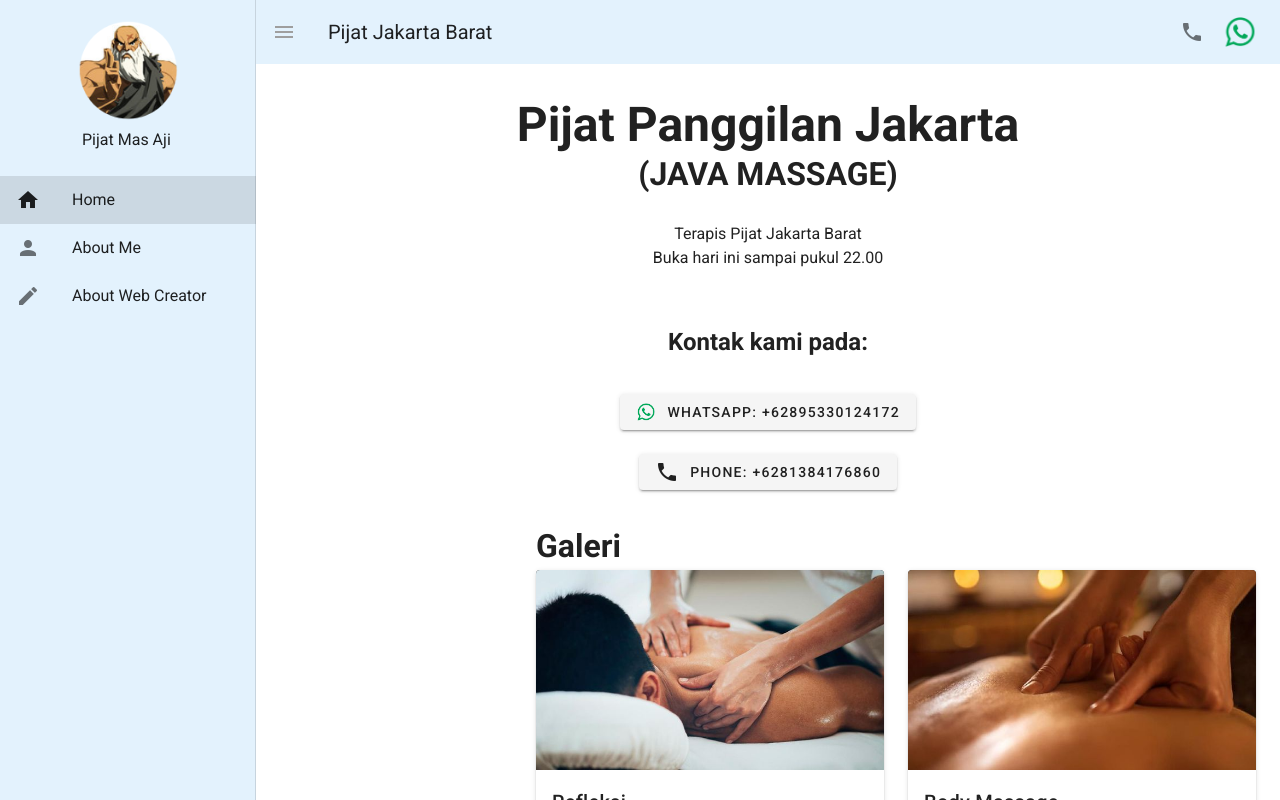
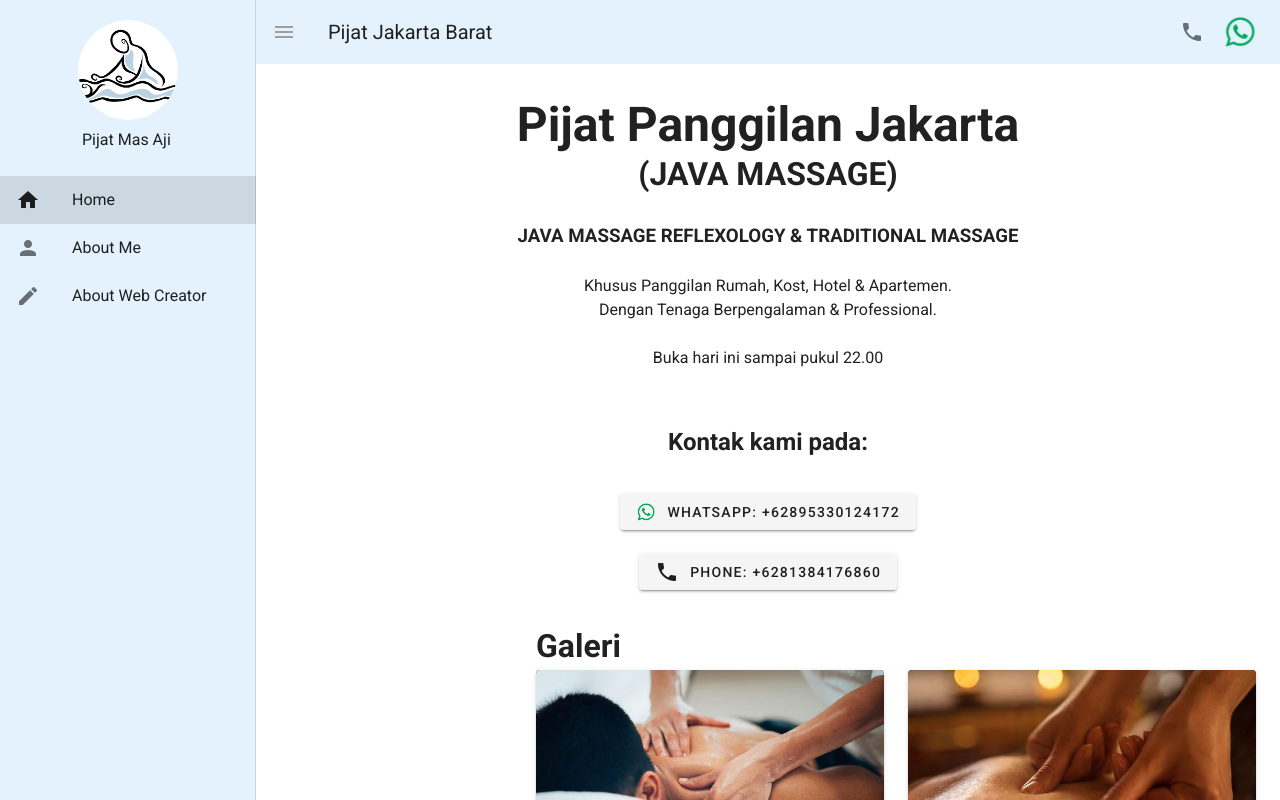
Before and after one commit to jiwomdf/Vue-Vuetify-Massage-Website, a Vue app: page / in a window 1280 px wide. Both pictures are taken after a click on the button 28 px from the left and 32 px from the top of the page. Shown: the top 800 px of the page. Built offline with nearby package versions, Linux system fonts and the light colour scheme.

Commit message:
change clipart and image

```diff
--- a/src/components/AboutMe.vue
+++ b/src/components/AboutMe.vue
@@ -7,7 +7,7 @@
       <v-layout column>
           <v-flex class="mt-5">
               <v-avatar size="100">
-                  <v-img src="../assets/logo/avatar.png"></v-img>
+                  <v-img src="../assets/logo/clipart.jpg"></v-img>
               </v-avatar>
               <p class="ml-2 mt-2">Mas Aji</p>
           </v-flex>
--- a/src/components/GridGallery.vue
+++ b/src/components/GridGallery.vue
@@ -110,10 +110,6 @@
             ],
             subDatas:[
                 {
-                    imgName: 'bodymassage/2.png',
-                    imgTitle: 'test 1'
-                },
-                {
                     imgName: 'bodymassage/5.png',
                     imgTitle: 'test 2'
                 },
@@ -136,10 +132,6 @@
                  {
                     imgName: 'bodymassage/3.png',
                     imgTitle: 'test 5'
-                },
-                {
-                    imgName: 'bodymassage/1.png',
-                    imgTitle: 'test 6'
                 }
             ]
         }),
--- a/src/components/NavBar.vue
+++ b/src/components/NavBar.vue
@@ -32,7 +32,7 @@
         <v-layout column align-center>
             <v-flex class="mt-5">
                 <v-avatar size="100">
-                    <v-img src="../assets/logo/avatar.png"></v-img>
+                    <v-img src="../assets/logo/clipart.jpg"></v-img>
                 </v-avatar>
                 <p class="ml-1 mt-2">Pijat Mas Aji</p>
             </v-flex>
--- a/src/components/Welcome.vue
+++ b/src/components/Welcome.vue
@@ -10,8 +10,11 @@
         </h1>
         <h1>(JAVA MASSAGE)</h1><br>
 
+        <h3>JAVA MASSAGE REFLEXOLOGY & TRADITIONAL MASSAGE</h3><br>
         <p class="subheading font-weight-regular">
-          Terapis Pijat Jakarta Barat <br>
+        Khusus Panggilan Rumah, Kost, Hotel & Apartemen.<br>
+        Dengan Tenaga Berpengalaman & Professional.
+        <br><br>
           Buka hari ini sampai pukul 22.00
         </p>
       </v-col>
```
Also changed, not shown: src/assets/logo/clipart.jpg (added).
